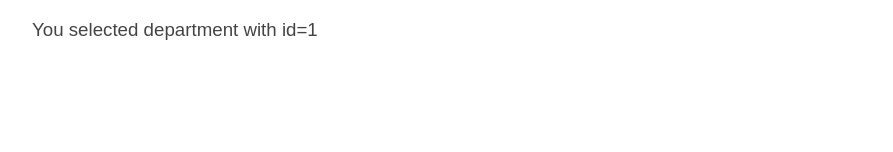
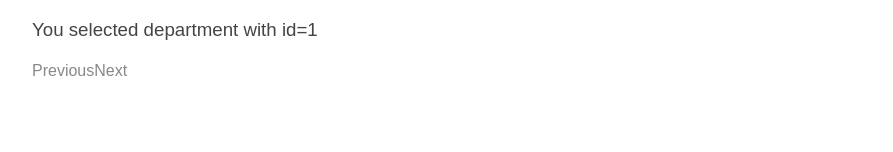
Before and after one commit to tarun-29/AngularBasics, an Angular app: page /departments/1 in a window 1280 px wide. Shown: the part 142-294 px from the top of the page, without its empty margins (0-893 px from the left). Built offline with nearby package versions, Linux system fonts and the light colour scheme.

Commit message:
paramMap observable

```diff
--- a/src/app/deparment-detail/deparment-detail.component.ts
+++ b/src/app/deparment-detail/deparment-detail.component.ts
@@ -1,21 +1,33 @@
 import { Component, OnInit } from '@angular/core';
-import { ActivatedRoute } from "@angular/router"
+import { ActivatedRoute, Router, ParamMap } from "@angular/router"
 
 @Component({
   selector: 'app-deparment-detail',
   template: `
     <h3>You selected department with id={{departmentId}}</h3>
+    <a (click)="goPrevious()">Previous</a>
+    <a (click)="goNext()">Next</a>
   `,
   styles: [
   ]
 })
 export class DeparmentDetailComponent implements OnInit {
   public departmentId;
-  constructor(private route: ActivatedRoute) { }
+  constructor(private route: ActivatedRoute, private router: Router) { }
 
   ngOnInit(): void {
-    let id = parseInt(this.route.snapshot.paramMap.get('id'));
-    this.departmentId = id;
+    // let id = parseInt(this.route.snapshot.paramMap.get('id'));
+    this.route.paramMap.subscribe((params: ParamMap)=>{
+      let id = parseInt(params.get('id'))
+      this.departmentId = id;
+    })
   }
-
+  goPrevious(){
+    let previousId = this.departmentId-1
+    this.router.navigate(['/departments',previousId])
+  }
+  goNext(){
+    let nextId = this.departmentId+1
+    this.router.navigate(['/departments',nextId])
+  }
 }
```
